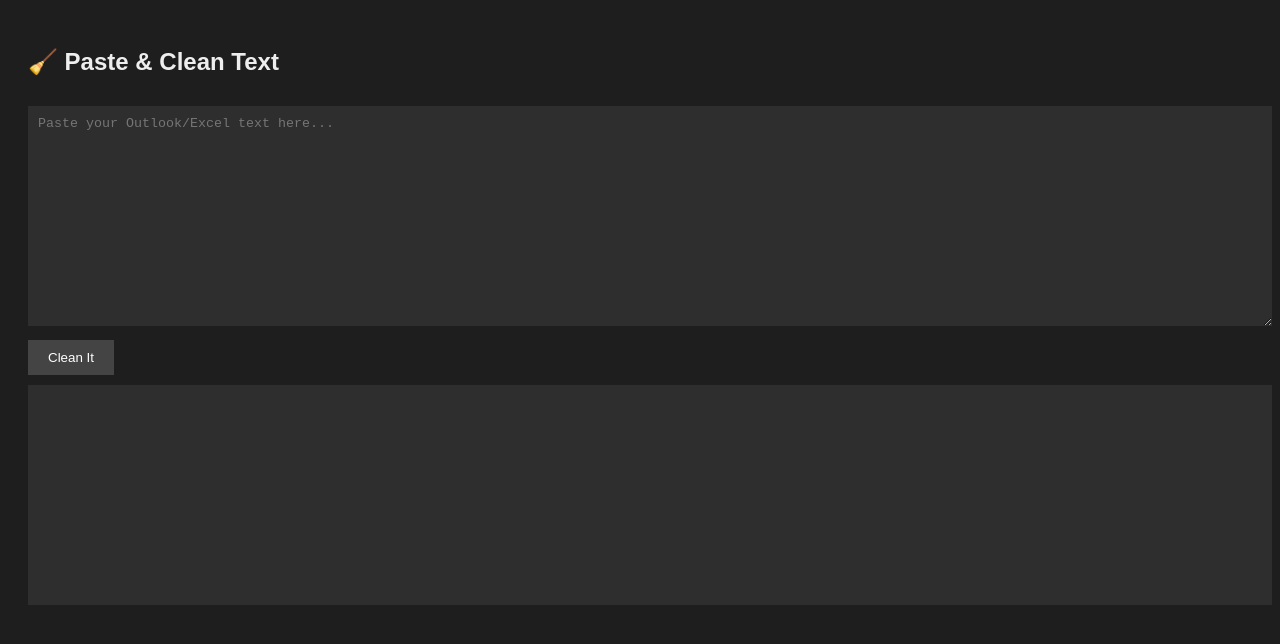
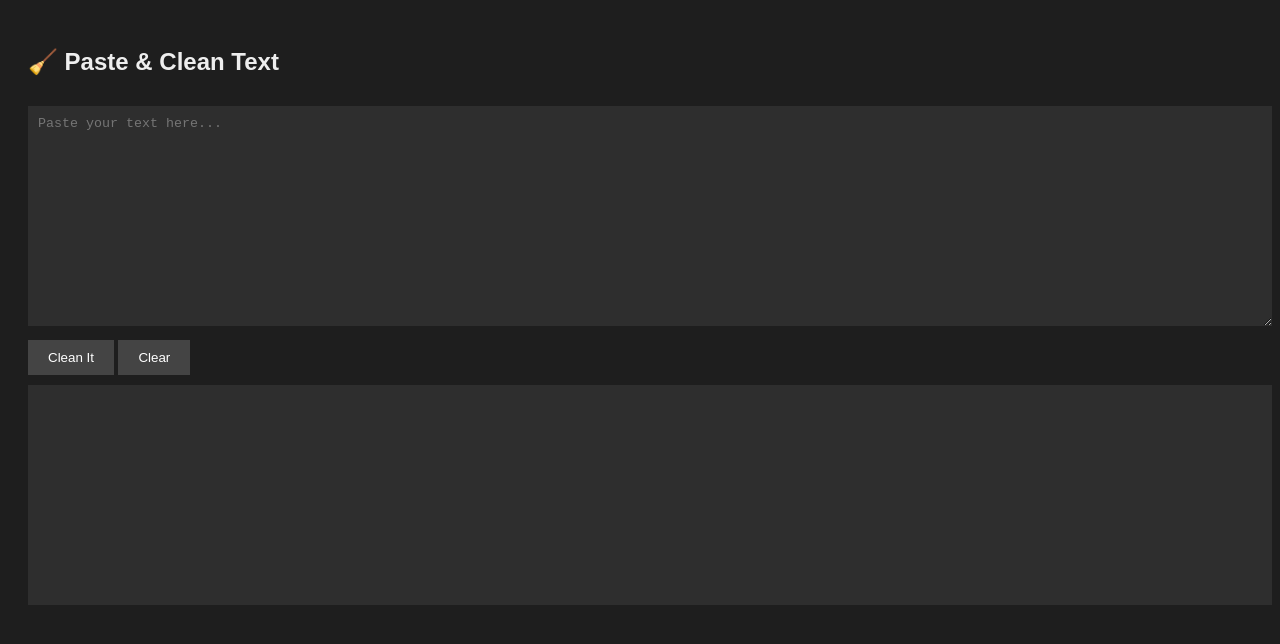
Before and after one commit to Sancires/text-decrapifier, a plain HTML site: page index.html in a window 1280 px wide. Drawn offline with Linux system fonts and the light colour scheme.

Commit message:
Add clear button

```diff
--- a/index.html
+++ b/index.html
@@ -2,7 +2,7 @@
 <html lang="en">
 <head>
   <meta charset="UTF-8">
-  <title>Text Decrapifier</title>
+  <title>Text Cleaner</title>
   <style>
     body { font-family: sans-serif; padding: 20px; background: #1e1e1e; color: #eee; }
     textarea, pre { width: 100%; height: 200px; margin-top: 10px; background: #2e2e2e; color: #eee; border: none; padding: 10px; font-family: monospace; }
@@ -12,8 +12,9 @@
 </head>
 <body>
 <h2>🧹 Paste & Clean Text</h2>
-  <textarea id="input" placeholder="Paste your Outlook/Excel text here..."></textarea>
+<textarea id="input" placeholder="Paste your text here..."></textarea>
 <button onclick="cleanText()">Clean It</button>
+<button onclick="clearText()">Clear</button>
 <pre id="output" placeholder="Cleaned output will appear here..."></pre>
 
 <script>
@@ -27,6 +28,11 @@
 
     document.getElementById('output').textContent = cleaned;
   }
+
+  function clearText() {
+    document.getElementById('input').value = '';
+    document.getElementById('output').textContent = '';
+  }
 </script>
 </body>
 </html>
```
Lines whose indentation alone changed are shown as unchanged.
